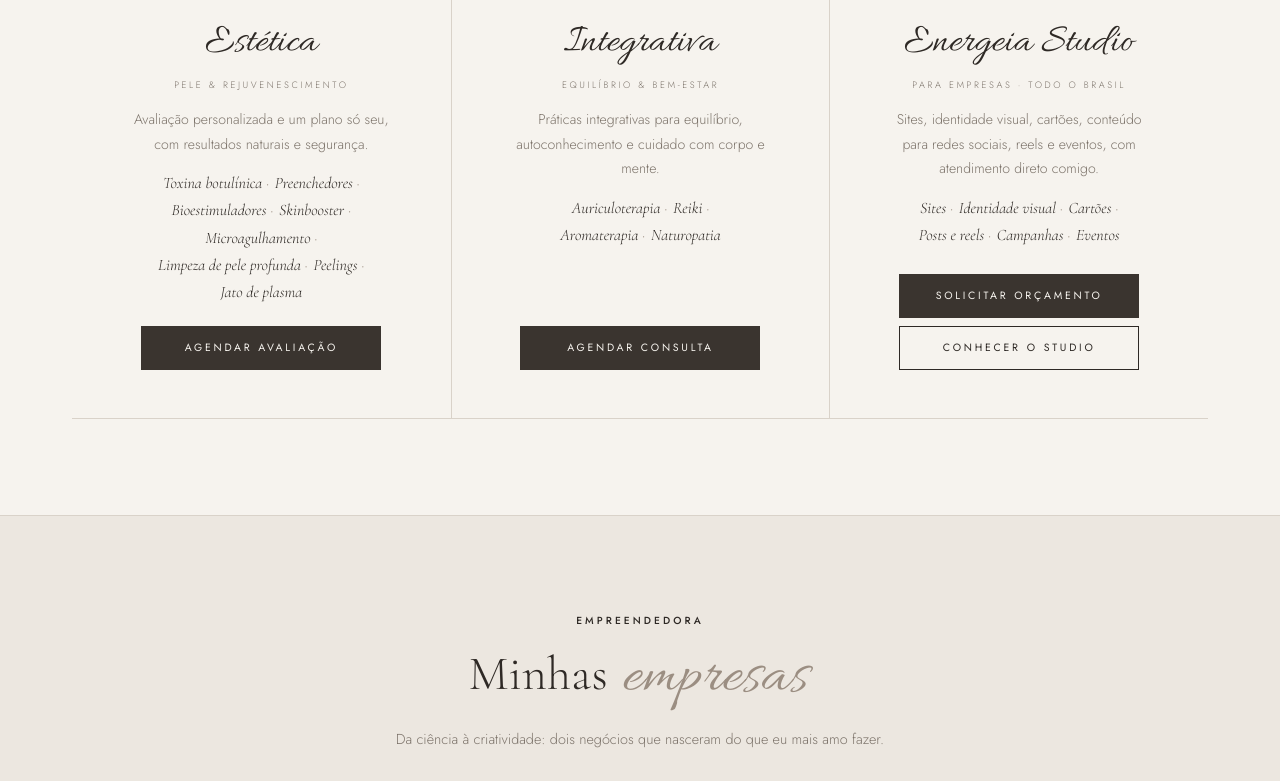
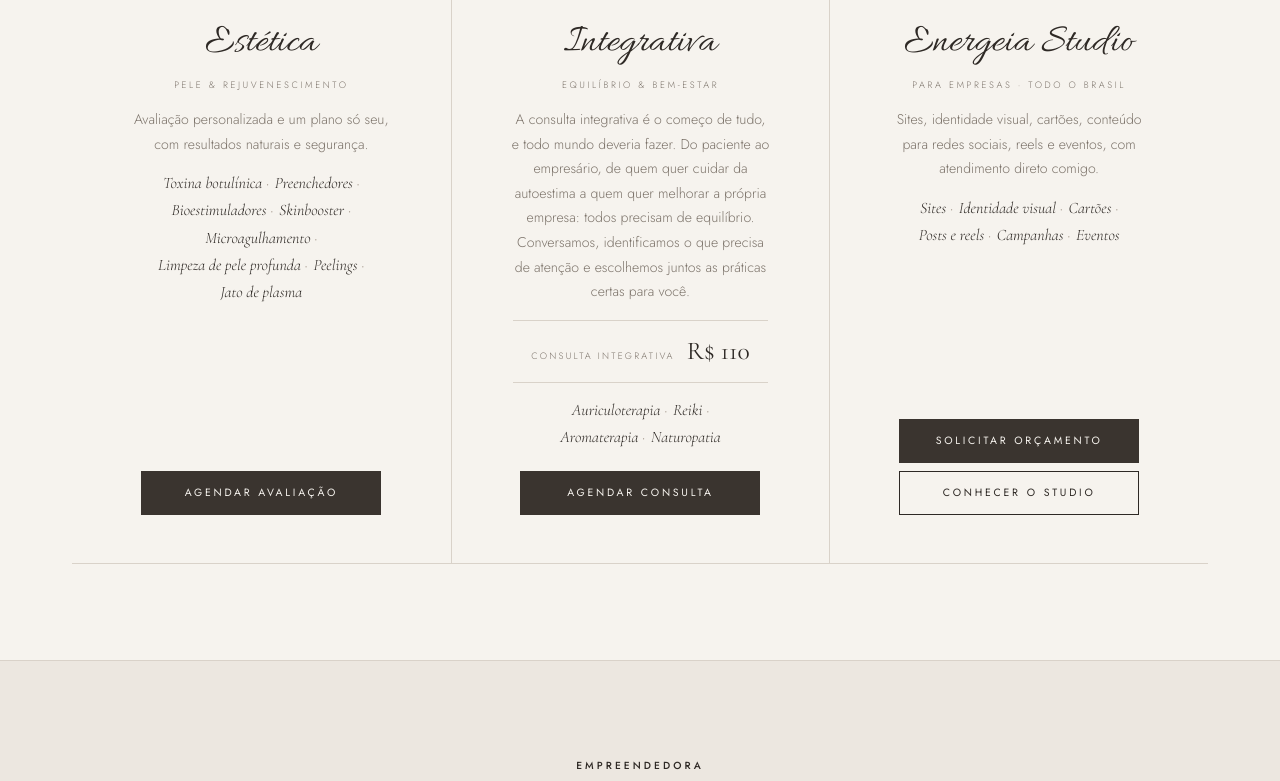
Before and after one commit to dragabrielleaguiar/dragabrielleaguiar.github.io, a plain HTML site: page index.html in a window 1280 px wide. Shown: the part 1643-2424 px from the top of the page. Drawn offline with nearby package versions, Linux system fonts and the light colour scheme.

Commit message:
Consulta integrativa: texto e valor
Co-Authored-By: Claude Opus 5.5 <noreply@anthropic.com>
Claude-Session: https://claude.ai/code/session_01T91szDF6zfYiS15KNK6obF

```diff
--- a/index.html
+++ b/index.html
@@ -95,6 +95,9 @@ section{padding-block:96px}
 .svc .tags{list-style:none;margin:0;padding:0;display:flex;flex-wrap:wrap;justify-content:center;gap:0 .35em;font-family:var(--f-serif);font-style:italic;font-size:1rem;line-height:1.7;color:var(--ink);max-width:32ch}
 .svc .tags li{white-space:nowrap}
 .svc .tags li:not(:last-child)::after{content:" ·";color:var(--taupe)}
+.svc .price{display:flex;align-items:baseline;gap:12px;margin:2px 0 0;padding:8px 18px;border-top:1px solid var(--line);border-bottom:1px solid var(--line)}
+.svc .price span{font-size:.58rem;letter-spacing:.24em;text-transform:uppercase;color:var(--muted)}
+.svc .price b{font-family:var(--f-serif);font-weight:400;font-size:1.6rem;color:var(--ink)}
 .svc .acts{margin-top:auto;padding-top:6px;display:grid;gap:8px;width:100%;max-width:240px}
 @media (max-width:900px){.services{grid-template-columns:1fr}.svc+.svc{border-left:0;border-top:1px solid var(--line)}}
 
@@ -264,7 +267,8 @@ footer .fine{justify-self:end;text-align:right;font-size:.66rem;letter-spacing:.
           <div class="ph"><img src="img/s-velas.jpg" alt="Velas acesas e flores secas junto à janela" loading="lazy"></div>
           <h3>Integrativa</h3>
           <span class="meta">Equilíbrio &amp; bem-estar</span>
-          <p>Práticas integrativas para equilíbrio, autoconhecimento e cuidado com corpo e mente.</p>
+          <p>A consulta integrativa é o começo de tudo, e todo mundo deveria fazer. Do paciente ao empresário, de quem quer cuidar da autoestima a quem quer melhorar a própria empresa: todos precisam de equilíbrio. Conversamos, identificamos o que precisa de atenção e escolhemos juntos as práticas certas para você.</p>
+          <p class="price"><span>Consulta integrativa</span><b>R$ 110</b></p>
           <ul class="tags"><li>Auriculoterapia</li><li>Reiki</li><li>Aromaterapia</li><li>Naturopatia</li></ul>
           <div class="acts"><a class="btn" href="https://api.whatsapp.com/send?phone=5551983330719&amp;text=Oi%2C%20Dra.%20Vim%20pelo%20site%20e%20tenho%20interesse%20na%20Consulta%20Integrativa." target="_blank" rel="noopener">Agendar consulta</a></div>
         </article>
```
